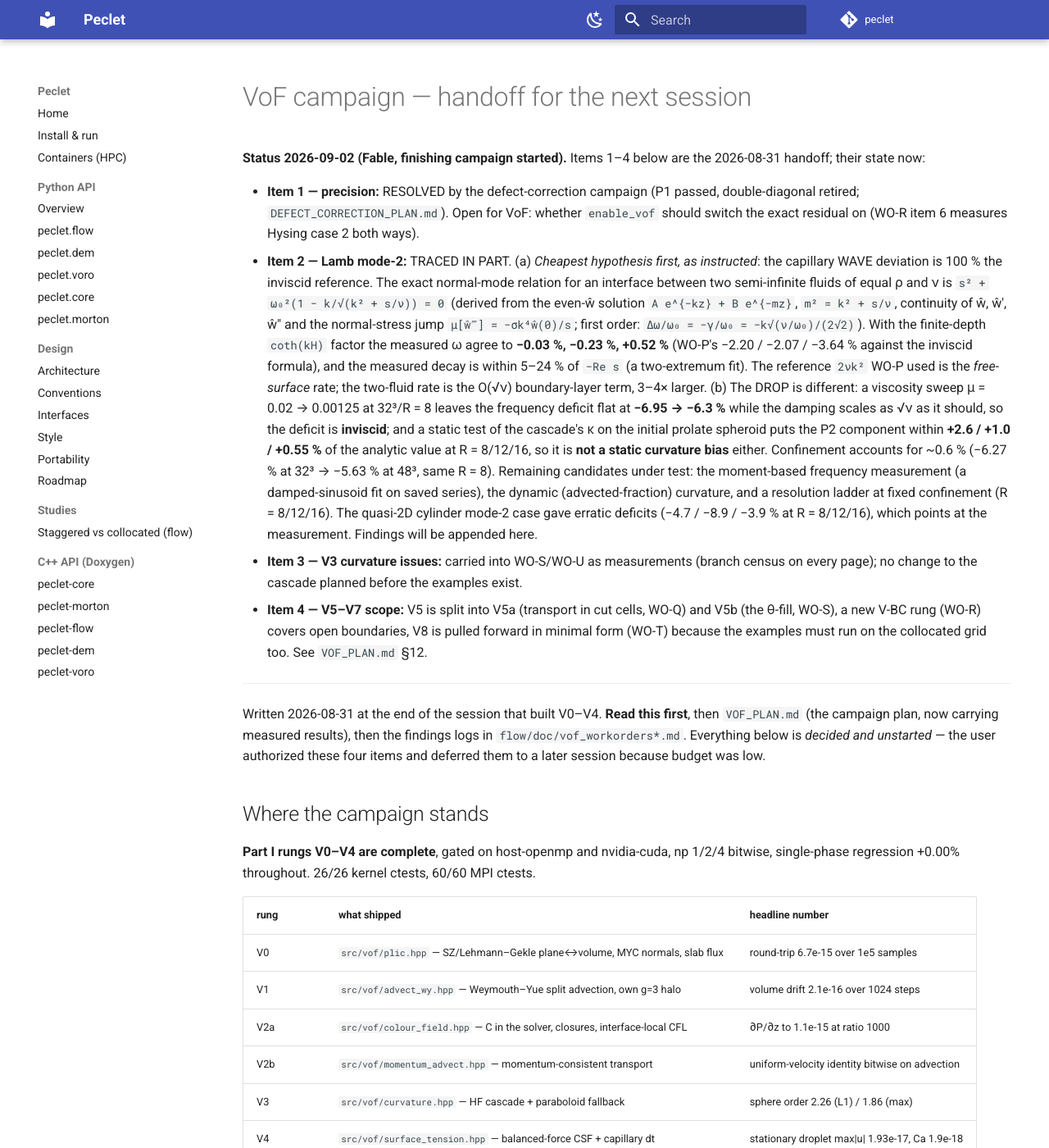
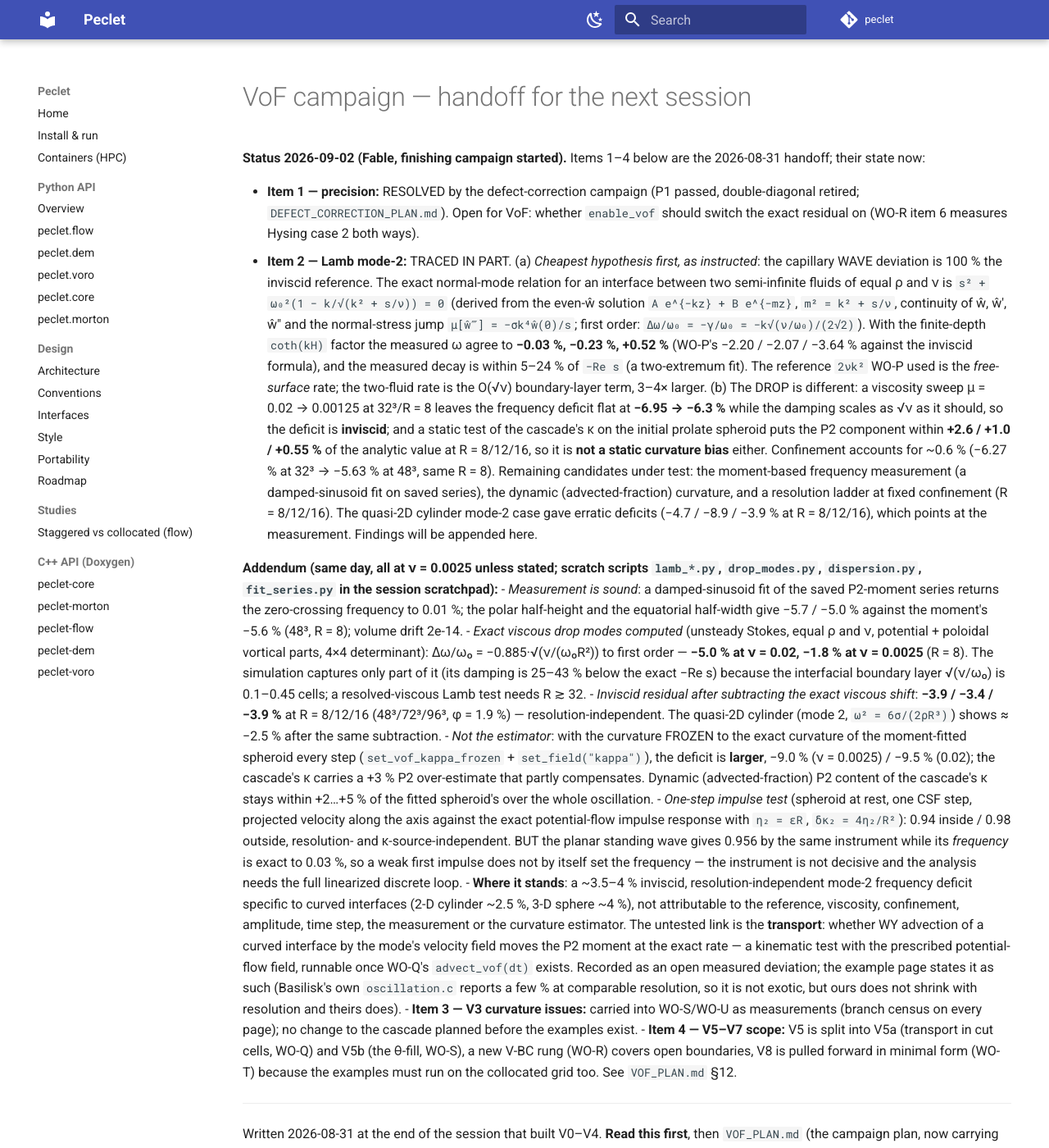
Before and after one commit to computational-chemical-engineering/peclet, an MkDocs documentation site: the page built from docs/VOF_NEXT_SESSION.md, in a window 1280 px wide and 1400 px high. Shown: the whole window at 82% size. Built offline with MkDocs 1.6.1 and Material for MkDocs 9.7.7, drawn with Linux system fonts in a browser that asks for light colours; comment, search, counter and statistics services are not loaded.

Commit message:
VoF Item 2 addendum: Lamb deficit is inviscid and resolution-independent (~4 %), not the estimator (exact kappa makes it worse), exact viscous drop modes computed; open link = transport
Co-Authored-By: Claude Fable 5.1 <noreply@anthropic.com>
Claude-Session: https://claude.ai/code/session_01Qa1K4Gwa3HaM7hQMg4qLqX

```diff
--- a/docs/VOF_NEXT_SESSION.md
+++ b/docs/VOF_NEXT_SESSION.md
@@ -25,6 +25,40 @@ handoff; their state now:
   dynamic (advected-fraction) curvature, and a resolution ladder at fixed confinement
   (R = 8/12/16). The quasi-2D cylinder mode-2 case gave erratic deficits (−4.7 / −8.9 / −3.9 % at
   R = 8/12/16), which points at the measurement. Findings will be appended here.
+
+  **Addendum (same day, all at ν = 0.0025 unless stated; scratch scripts `lamb_*.py`,
+  `drop_modes.py`, `dispersion.py`, `fit_series.py` in the session scratchpad):**
+  - *Measurement is sound*: a damped-sinusoid fit of the saved P2-moment series returns the
+    zero-crossing frequency to 0.01 %; the polar half-height and the equatorial half-width give
+    −5.7 / −5.0 % against the moment's −5.6 % (48³, R = 8); volume drift 2e-14.
+  - *Exact viscous drop modes computed* (unsteady Stokes, equal ρ and ν, potential + poloidal
+    vortical parts, 4×4 determinant): Δω/ω₀ = −0.885·√(ν/(ω₀R²)) to first order — **−5.0 % at
+    ν = 0.02, −1.8 % at ν = 0.0025** (R = 8). The simulation captures only part of it (its
+    damping is 25–43 % below the exact −Re s) because the interfacial boundary layer
+    √(ν/ω₀) is 0.1–0.45 cells; a resolved-viscous Lamb test needs R ≳ 32.
+  - *Inviscid residual after subtracting the exact viscous shift*: **−3.9 / −3.4 / −3.9 %** at
+    R = 8/12/16 (48³/72³/96³, φ = 1.9 %) — resolution-independent. The quasi-2D cylinder
+    (mode 2, `ω² = 6σ/(2ρR³)`) shows ≈ −2.5 % after the same subtraction.
+  - *Not the estimator*: with the curvature FROZEN to the exact curvature of the moment-fitted
+    spheroid every step (`set_vof_kappa_frozen` + `set_field("kappa")`), the deficit is
+    **larger**, −9.0 % (ν = 0.0025) / −9.5 % (0.02); the cascade's κ carries a +3 % P2
+    over-estimate that partly compensates. Dynamic (advected-fraction) P2 content of the
+    cascade's κ stays within +2…+5 % of the fitted spheroid's over the whole oscillation.
+  - *One-step impulse test* (spheroid at rest, one CSF step, projected velocity along the axis
+    against the exact potential-flow impulse response with `η₂ = εR`, `δκ₂ = 4η₂/R²`):
+    0.94 inside / 0.98 outside, resolution- and κ-source-independent. BUT the planar standing
+    wave gives 0.956 by the same instrument while its *frequency* is exact to 0.03 %, so a
+    weak first impulse does not by itself set the frequency — the instrument is not decisive
+    and the analysis needs the full linearized discrete loop.
+  - **Where it stands**: a ~3.5–4 % inviscid, resolution-independent mode-2 frequency deficit
+    specific to curved interfaces (2-D cylinder ~2.5 %, 3-D sphere ~4 %), not attributable to
+    the reference, viscosity, confinement, amplitude, time step, the measurement or the
+    curvature estimator. The untested link is the **transport**: whether WY advection of a
+    curved interface by the mode's velocity field moves the P2 moment at the exact rate — a
+    kinematic test with the prescribed potential-flow field, runnable once WO-Q's
+    `advect_vof(dt)` exists. Recorded as an open measured deviation; the example page states it
+    as such (Basilisk's own `oscillation.c` reports a few % at comparable resolution, so it is
+    not exotic, but ours does not shrink with resolution and theirs does).
 - **Item 3 — V3 curvature issues:** carried into WO-S/WO-U as measurements (branch census on
   every page); no change to the cascade planned before the examples exist.
 - **Item 4 — V5–V7 scope:** V5 is split into V5a (transport in cut cells, WO-Q) and V5b (the
```
